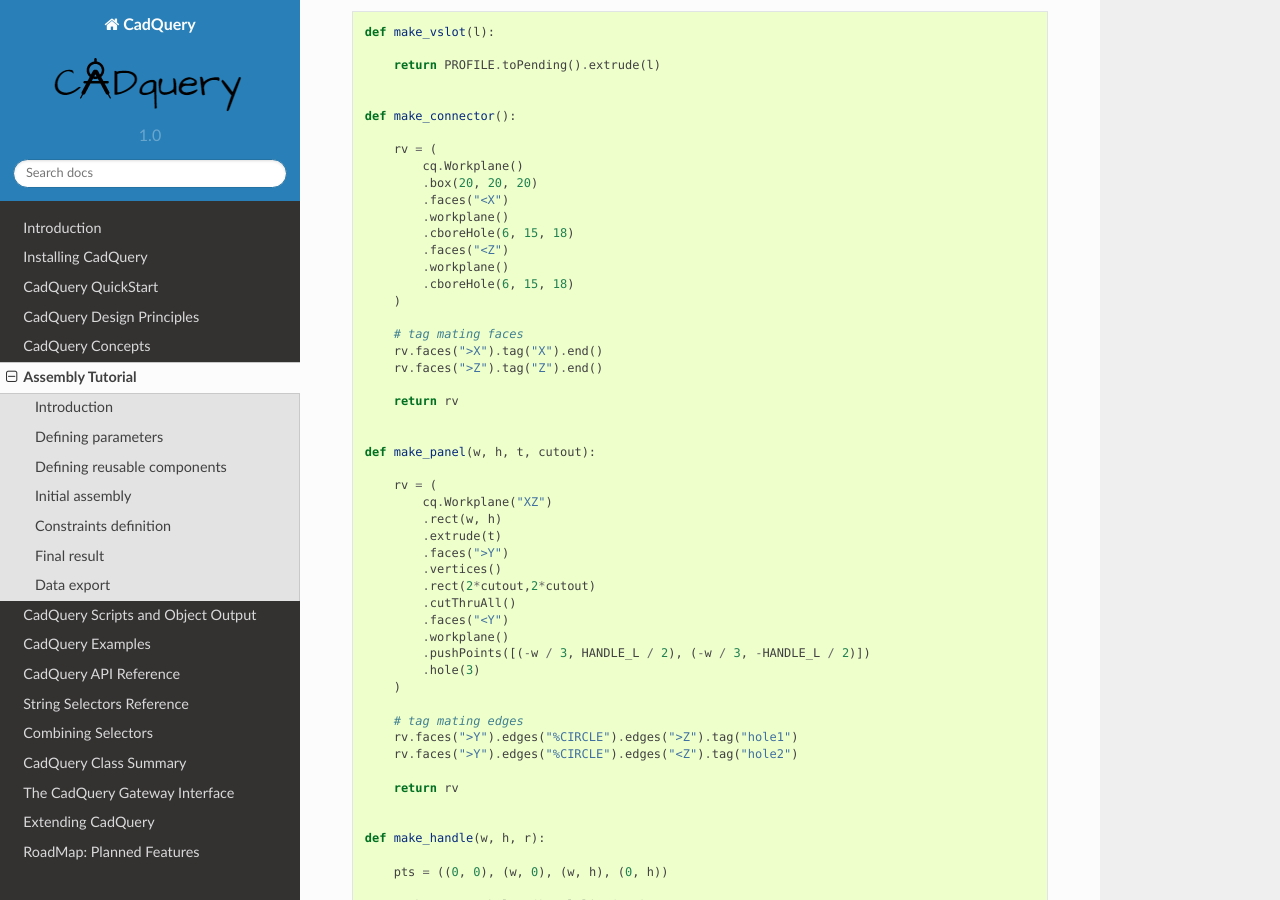
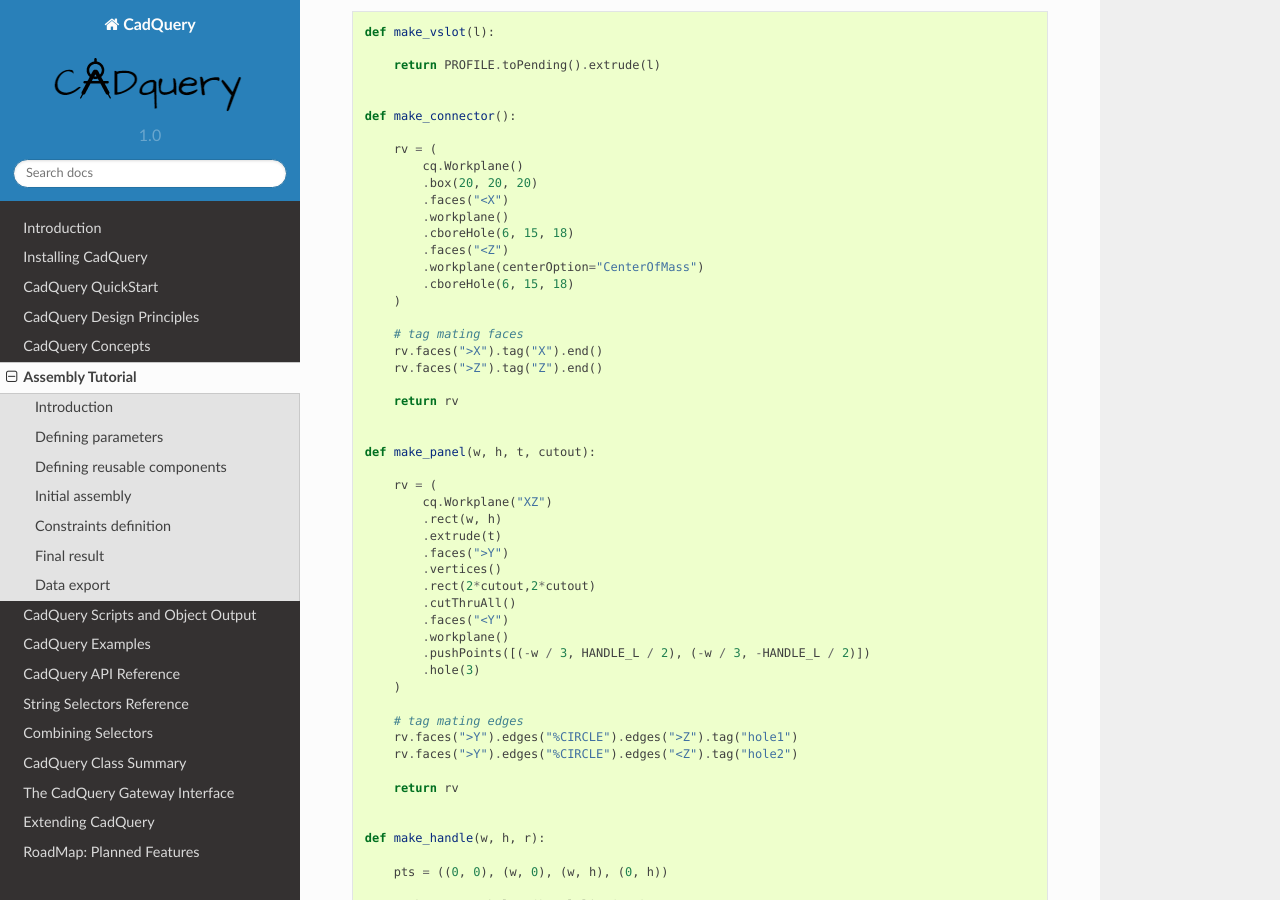
Before and after one commit to CadQuery/cadquery, a Sphinx documentation site: the page built from doc/assy.rst, in a window 1280 px wide and 900 px high, scrolled down 907 px. Built offline with Sphinx 7.4.7 and the Read the Docs theme 2.0.0, drawn with Linux system fonts in a browser that asks for light colours; some of the changed text lies outside the part shown.

Commit message:
Assy tutorial centerOption fix

```diff
--- a/doc/assy.rst
+++ b/doc/assy.rst
@@ -59,7 +59,7 @@
             .workplane()
             .cboreHole(6, 15, 18)
             .faces("<Z")
-            .workplane()
+            .workplane(centerOption="CenterOfMass")
             .cboreHole(6, 15, 18)
         )
 
@@ -238,7 +238,7 @@
             .workplane()
             .cboreHole(6, 15, 18)
             .faces("<Z")
-            .workplane()
+            .workplane(centerOption="CenterOfMass")
             .cboreHole(6, 15, 18)
         )
 
```
